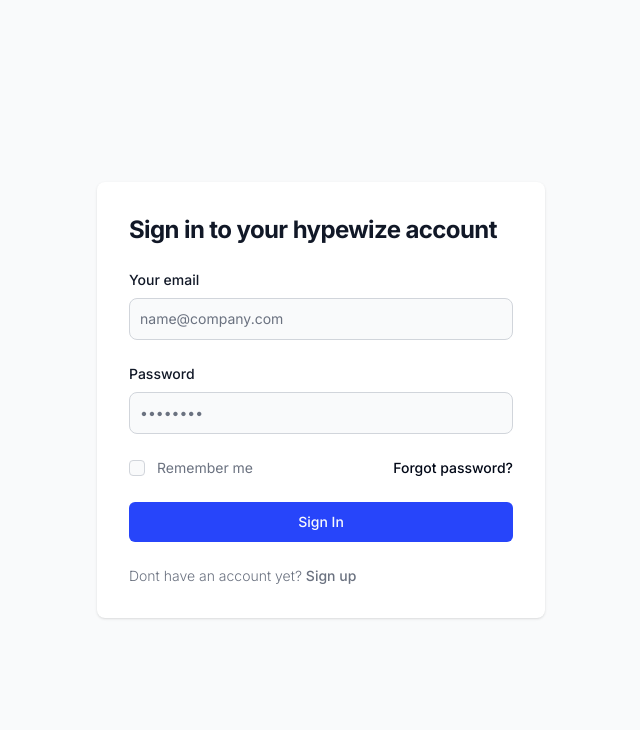
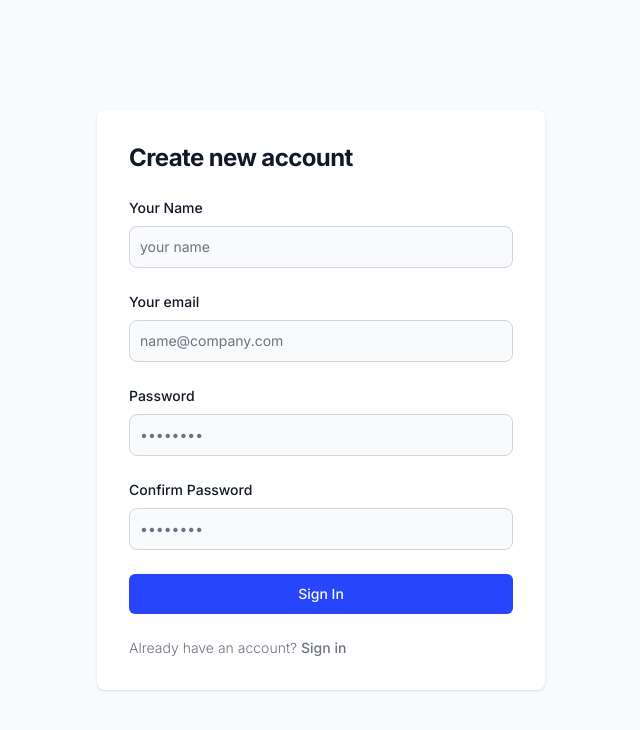
Before and after one commit to Neel-shetty/nextjs-hypewize, a Next.js app: page /sign-up in a window 1280 px wide. Shown: the top 730 px of the page, without its empty margins (319-959 px from the left). Built offline with nearby package versions, Linux system fonts and the light colour scheme.

Commit message:
fix: table and content button

```diff
--- a/src/app/(auth)/sign-in/page.tsx
+++ b/src/app/(auth)/sign-in/page.tsx
@@ -82,7 +82,7 @@
                 <p className="text-sm font-light text-gray-500 dark:text-gray-400">
                   Dont have an account yet?{" "}
                   <a
-                    href="#"
+                    href="/sign-up"
                     className="font-medium text-primary-600 hover:underline dark:text-primary-500"
                   >
                     Sign up
--- a/src/app/(auth)/sign-up/page.tsx
+++ b/src/app/(auth)/sign-up/page.tsx
@@ -1,4 +1,3 @@
-
 import { Button } from "@/components/ui/button";
 
 export default function SignUp() {
@@ -9,9 +8,25 @@
           <div className="w-full bg-white rounded-lg shadow dark:border md:mt-0 sm:max-w-md xl:p-0 dark:bg-gray-800 dark:border-gray-700">
             <div className="p-6 space-y-4 md:space-y-6 sm:p-8">
               <h1 className="text-xl font-bold leading-tight tracking-tight text-gray-900 md:text-2xl dark:text-white">
-                Sign in to your hypewize account
+                Create new account
               </h1>
               <form className="space-y-4 md:space-y-6" action="#">
+                <div>
+                  <label
+                    // for="email"
+                    className="block mb-2 text-sm font-medium text-gray-900 dark:text-white"
+                  >
+                    Your Name
+                  </label>
+                  <input
+                    type="text"
+                    name="name"
+                    id="name"
+                    className="bg-gray-50 border border-gray-300 text-gray-900 sm:text-sm rounded-lg focus:ring-primary-600 focus:border-primary-600 block w-full p-2.5 dark:bg-gray-700 dark:border-gray-600 dark:placeholder-gray-400 dark:text-white dark:focus:ring-blue-500 dark:focus:border-blue-500"
+                    placeholder="your name"
+                    // required=""
+                  ></input>
+                </div>
                 <div>
                   <label
                     // for="email"
@@ -43,7 +58,22 @@
                     className="bg-gray-50 border border-gray-300 text-gray-900 sm:text-sm rounded-lg focus:ring-primary-600 focus:border-primary-600 block w-full p-2.5 dark:bg-gray-700 dark:border-gray-600 dark:placeholder-gray-400 dark:text-white dark:focus:ring-blue-500 dark:focus:border-blue-500"
                   ></input>
                 </div>
-                <div className="flex items-center justify-between">
+                <div>
+                  <label
+                    // for="password"
+                    className="block mb-2 text-sm font-medium text-gray-900 dark:text-white"
+                  >
+                    Confirm Password
+                  </label>
+                  <input
+                    type="password"
+                    name="confirm-password"
+                    id="confirm-password"
+                    placeholder="••••••••"
+                    className="bg-gray-50 border border-gray-300 text-gray-900 sm:text-sm rounded-lg focus:ring-primary-600 focus:border-primary-600 block w-full p-2.5 dark:bg-gray-700 dark:border-gray-600 dark:placeholder-gray-400 dark:text-white dark:focus:ring-blue-500 dark:focus:border-blue-500"
+                  ></input>
+                </div>
+                {/* <div className="flex items-center justify-between">
                   <div className="flex items-start">
                     <div className="flex items-center h-5">
                       <input
@@ -65,17 +95,17 @@
                   >
                     Forgot password?
                   </a>
-                </div>
+                </div> */}
                 <Button variant={"default"} className="bg-[#2745FA] w-full ">
                   Sign In
                 </Button>
                 <p className="text-sm font-light text-gray-500 dark:text-gray-400">
-                  Dont have an account yet?{" "}
+                  Already have an account?{" "}
                   <a
-                    href="#"
+                    href="/sign-in"
                     className="font-medium text-primary-600 hover:underline dark:text-primary-500"
                   >
-                    Sign up
+                    Sign in
                   </a>
                 </p>
               </form>
--- a/src/components/Content.tsx
+++ b/src/components/Content.tsx
@@ -6,8 +6,8 @@
   return (
     <div>
       <div className="flex flex-row w-full gap-5">
-        <Input placeholder="www.exampleWebsite.com" />
-        <Button className="bg-[#2745FA]">+Add</Button>
+        <Input className="w-[89%]" placeholder="www.exampleWebsite.com" />
+        <Button className="bg-[#2745FA] flex-1">+Add</Button>
       </div>
       {[1, 2, 3].map((item, index) => (
         <div className="bg-white w-full m-2 my-4 p-4" key={index}>
--- a/src/components/Messages.tsx
+++ b/src/components/Messages.tsx
@@ -7,16 +7,14 @@
       id: "728ed52f",
       country: "United States",
       ipAddress: "192.168.0.100",
-      details:
-        "Lorem ipsum dolor sit amet, consectetur adipiscing elit. Donec auctor, nisl id aliquam ultricies, nunc nisl aliquet nunc, vitae aliquam nisl nunc eu nunc. Sed vitae nisl eget nisl aliquet aliquam. Sed vitae nisl eget nisl aliquet aliquam.",
+      details:"Lorem ipsum dolor sit amet, consectetur adipiscing elit, sed do eiusmod tempor ...",
       date: new Date(),
     },
     {
       id: "728ed52fdab",
       country: "United States",
       ipAddress: "192.168.0.100",
-      details:
-        "Lorem ipsum dolor sit amet, consectetur adipiscing elit. Donec auctor, nisl id aliquam ultricies, nunc nisl aliquet nunc, vitae aliquam nisl nunc eu nunc. Sed vitae nisl eget nisl aliquet aliquam. Sed vitae nisl eget nisl aliquet aliquam.",
+      details: "Lorem ipsum dolor sit amet, consectetur adipiscing elit, sed do eiusmod tempor ...",
       date: new Date(),
     },
     // ...
--- a/src/components/messages/columns.tsx
+++ b/src/components/messages/columns.tsx
@@ -1,6 +1,7 @@
 "use client";
 
 import { ColumnDef } from "@tanstack/react-table";
+import { format } from "date-fns";
 import { Flag } from "lucide-react";
 
 // This type is used to define the shape of our data.
@@ -19,8 +20,8 @@
     header: "Country",
     cell: ({ row }) => {
       return (
-        <div className="flex items-center">
-          <Flag />;
+        <div className="flex items-center justify-center">
+          <img src={"/flag.png"} />
         </div>
       );
     },
@@ -36,5 +37,20 @@
   {
     accessorKey: "date",
     header: "Date",
+    cell: ({ row }) => {
+      const date: Date = row.getValue("date");
+      return (
+        <div className="flex flex-col items-center justify-center">
+          <p>
+            {format(date, "MMM")}
+            {","}
+            {format(date, "dd")}
+            {","}
+            {format(date, "yyyy")}
+          </p>
+          <p className="text-[#808080] text-xs">{format(date, "p")}</p>
+        </div>
+      );
+    },
   },
 ];
--- a/src/components/messages/data-table.tsx
+++ b/src/components/messages/data-table.tsx
@@ -32,7 +32,7 @@
   });
 
   return (
-    <div className="rounded-md border">
+    <div className="rounded-md">
       <Table>
         <TableHeader>
           {table.getHeaderGroups().map((headerGroup) => (
```
Also changed, not shown: public/flag.png (added).
